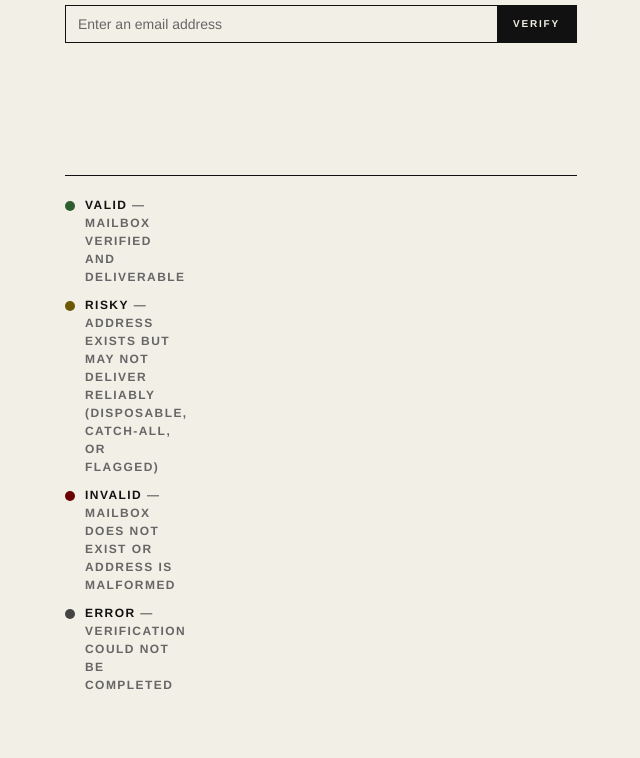
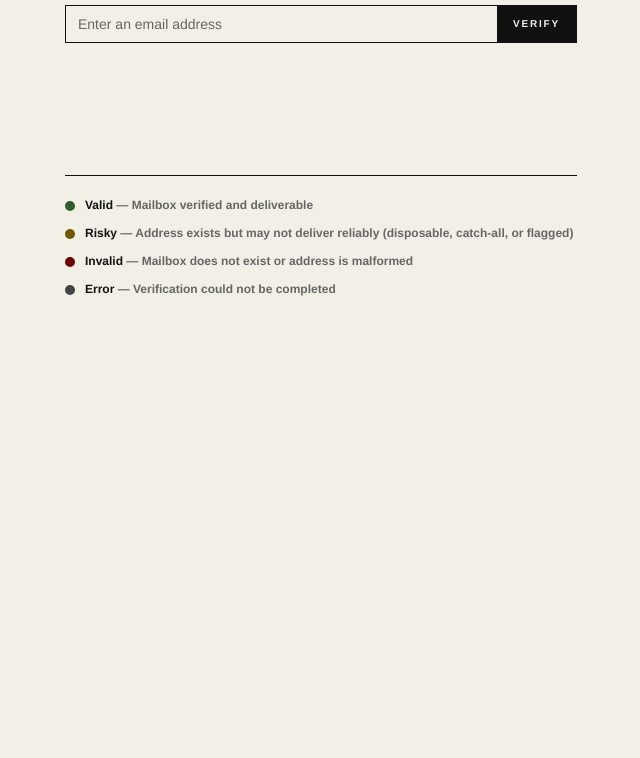
Before and after one commit to stanfordwesterncivilization/DansEmailTester, a Flask app: page / in a window 1280 px wide. Shown: the part 207-965 px from the top of the page, without its empty margins (319-959 px from the left). After the commit the page ends 503 px from the top, so only its background shows below. Run offline with Flask 3, Linux system fonts and the light colour scheme.

Commit message:
Fix legend label: add flex:1, text-transform:none, letter-spacing:0

```diff
--- a/static/css/style.css
+++ b/static/css/style.css
@@ -213,9 +213,12 @@ h1 {
 .dot-gray   { background: var(--gray); }
 
 .legend-label {
+  flex: 1;
   font-size: 12px;
   color: var(--muted);
   line-height: 1.5;
+  text-transform: none;
+  letter-spacing: 0;
 }
 
 .legend-label strong {
```
